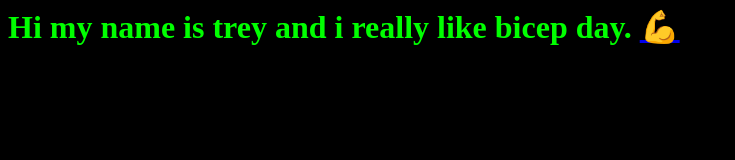
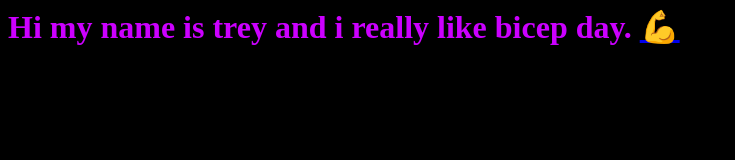
Before and after one commit to TreySwanstrom/website, a plain HTML site: page index.html in a window 1280 px wide. Shown: the whole page, without its empty margins (0-735 px from the left). Drawn offline with Linux system fonts and the light colour scheme.

Commit message:
purple on black

```diff
--- a/index.html
+++ b/index.html
@@ -4,7 +4,7 @@
       Trey's bicep page
     </title>
   </head>
-  <body bgcolor="#000000" text="00FF00">
+  <body bgcolor="#000000" text="cc00ff">
     <h1>
       Hi my name is trey and i really like bicep day.
       <a href="http://web-z4aqg.kinsta.page">&#128170;</a>
```
